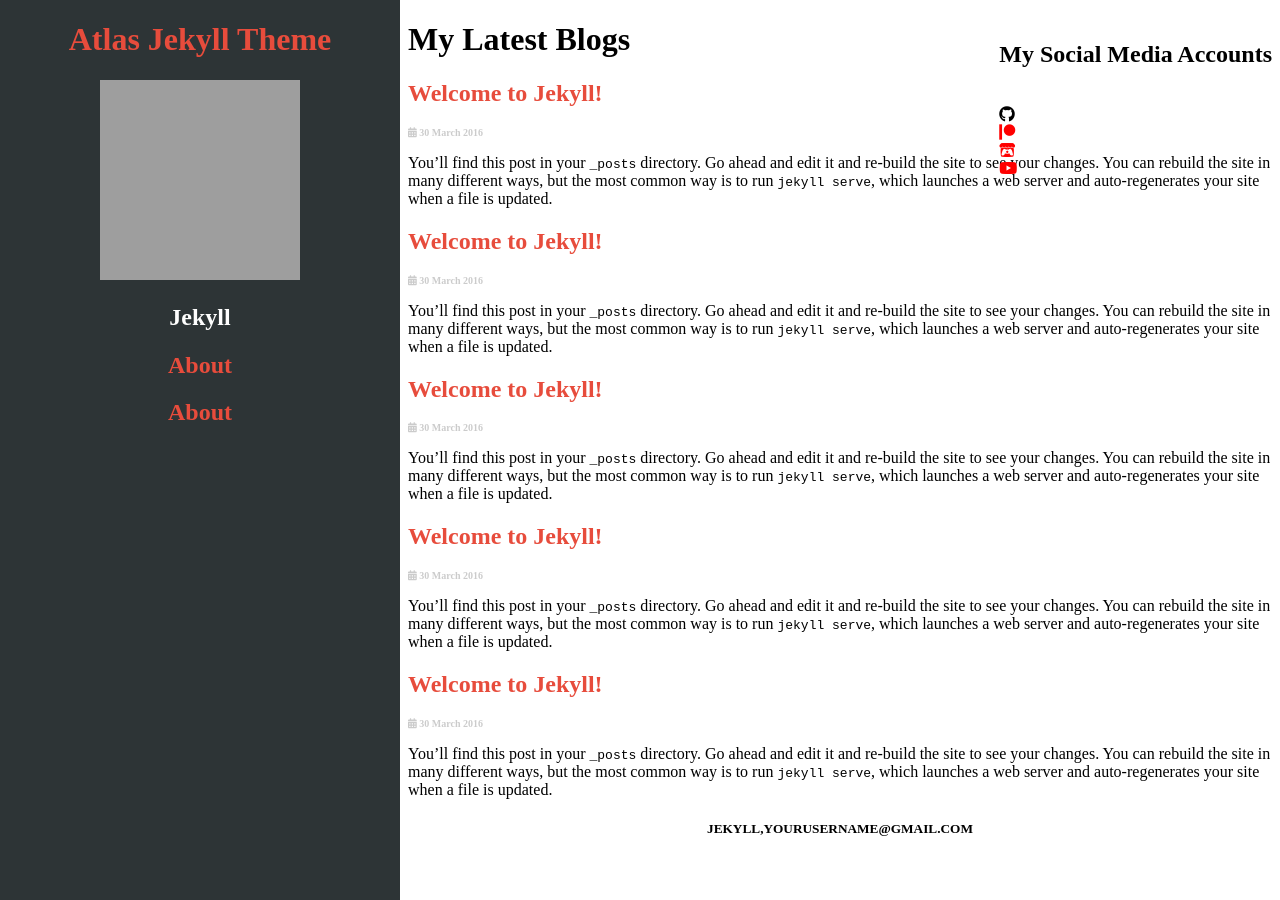
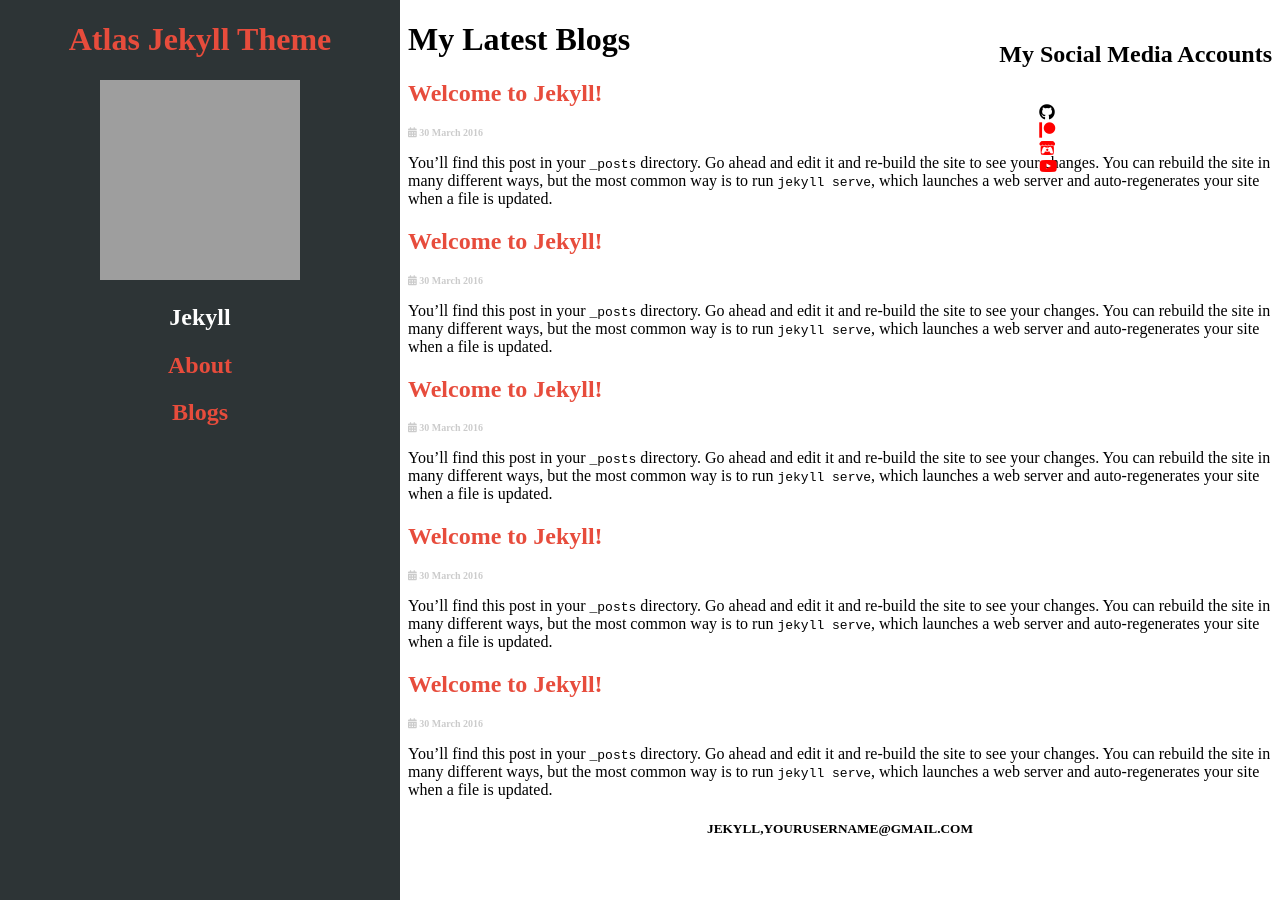
Before and after one commit to NrdyBhu1/atlas-jekyll-theme, a Jekyll site: the page built from index.html, in a window 1280 px wide. Built offline with Jekyll 4.4.1, drawn with Linux system fonts in a browser that asks for light colours; grey boxes are pictures that could not be loaded.

Commit message:
modified:   _includes/sidebar.html 	modified:   _sass/_base.scss

```diff
--- a/_includes/sidebar.html
+++ b/_includes/sidebar.html
@@ -5,5 +5,5 @@
     <h2>{{ site.github_username }}</h3>
     <h4>{{ site.description }}</h3>
     <h2><a href="{{ '/about.html' | absolute_url }}">About</a></h2>
-    <h2><a href="{{ '/blogs.html' | absolute_url }}">About</a></h2>
+    <h2><a href="{{ '/blogs.html' | absolute_url }}">Blogs</a></h2>
 </div>
--- a/_sass/_base.scss
+++ b/_sass/_base.scss
@@ -22,7 +22,7 @@
 
 .social-media ul{
     list-style: none;
-    display: inline;
+    display: inline-block;
 }
 
 .content{
```
